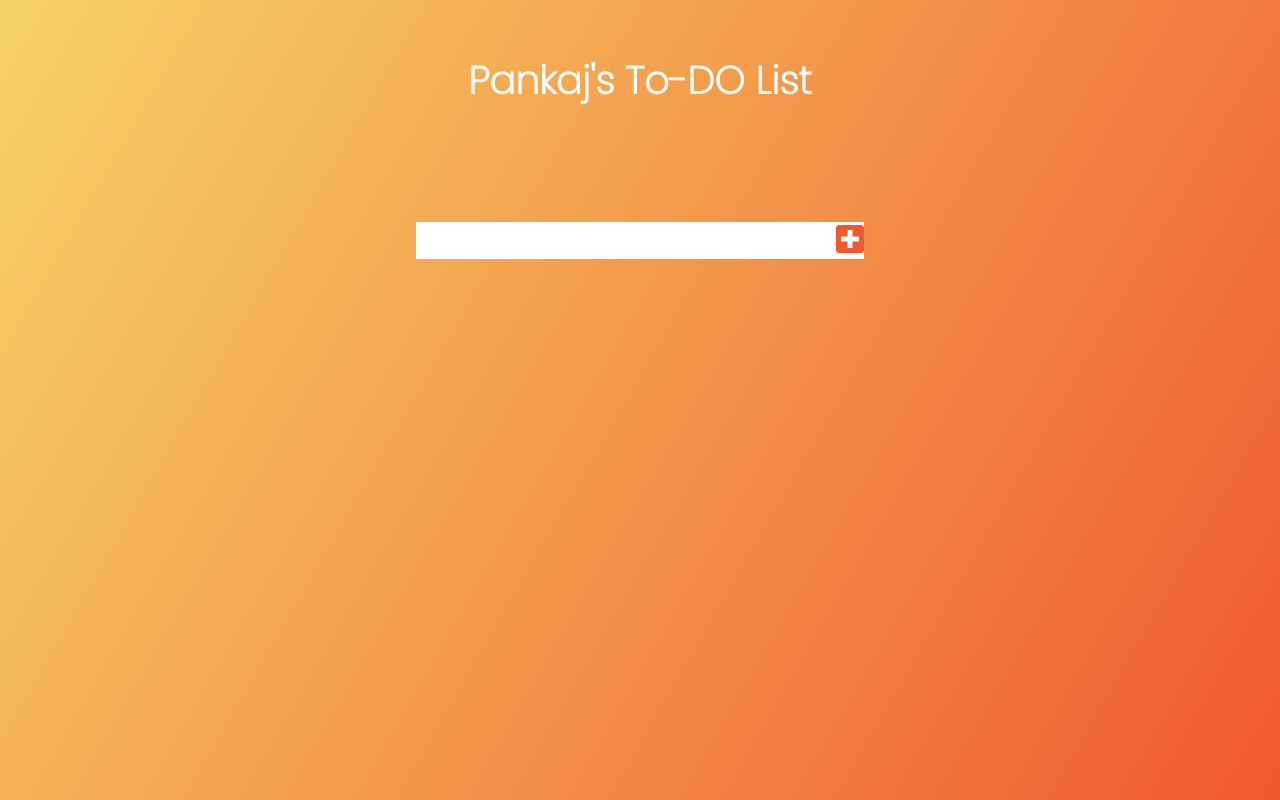
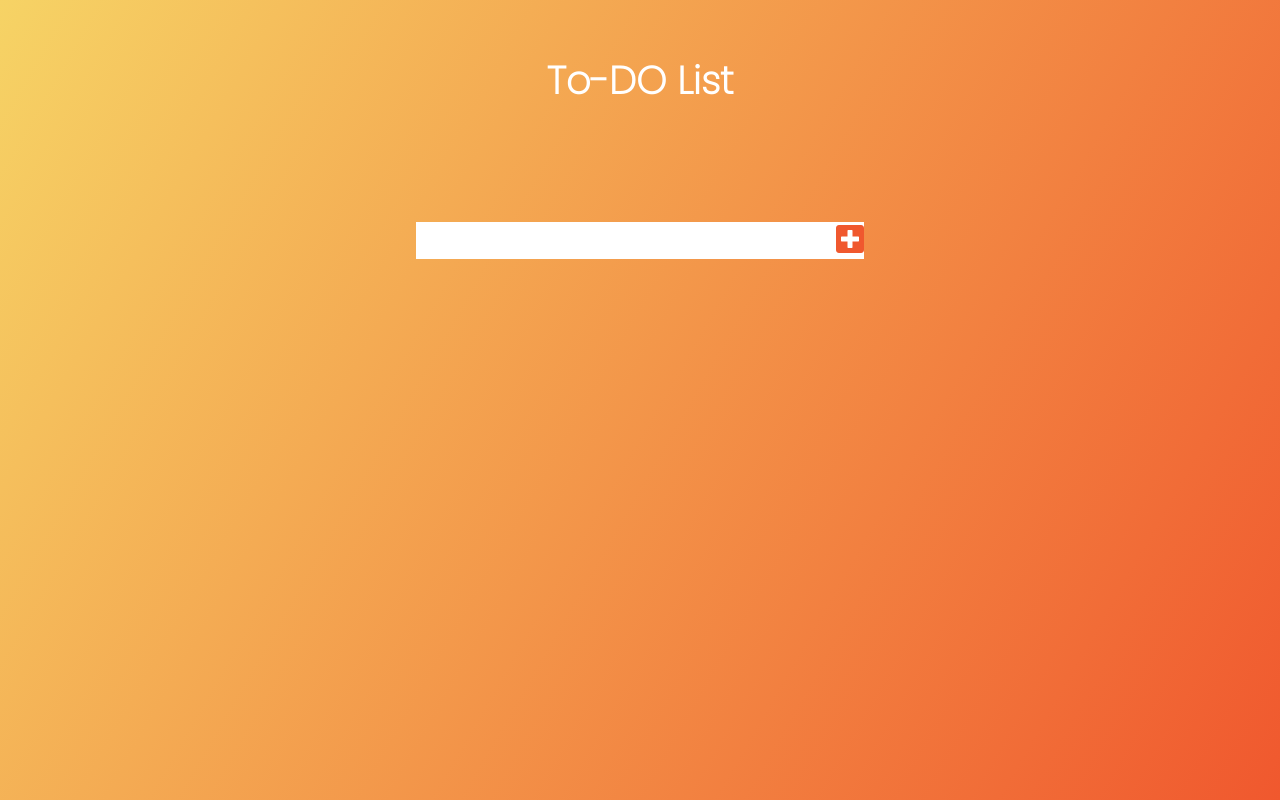
Before and after one commit to learnwithpankaj/todolist, a plain HTML site: page index.html in a window 1280 px wide. Drawn offline with Linux system fonts and the light colour scheme.

Commit message:
To-DO-List

```diff
--- a/index.html
+++ b/index.html
@@ -13,7 +13,7 @@
 <body>
 
     <header>
-        <h1>Pankaj's To-DO List</h1>
+        <h1>To-DO List</h1>
     </header>
     <form>
         <input type="text" class="todo-input">
```
